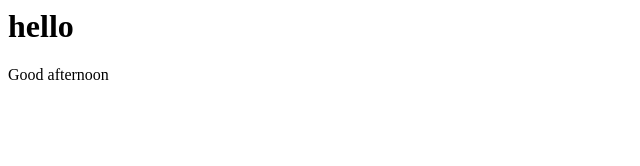
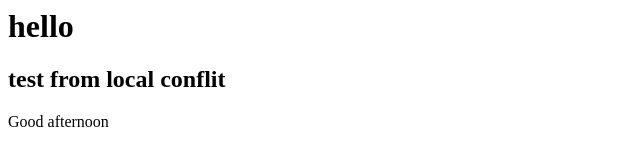
Before and after one commit to YogeshTelawane/learning-git, a plain HTML site: page index.html in a window 1280 px wide. Shown: the whole page, without its empty margins (0-640 px from the left). Drawn offline with Linux system fonts and the light colour scheme.

Commit message:
h2 tag - test conflict added in index.html

```diff
--- a/index.html
+++ b/index.html
@@ -1,2 +1,3 @@
 <h1>hello</h1>
+<h2>test from local conflit</h2>
 <p>Good afternoon</p>
```
